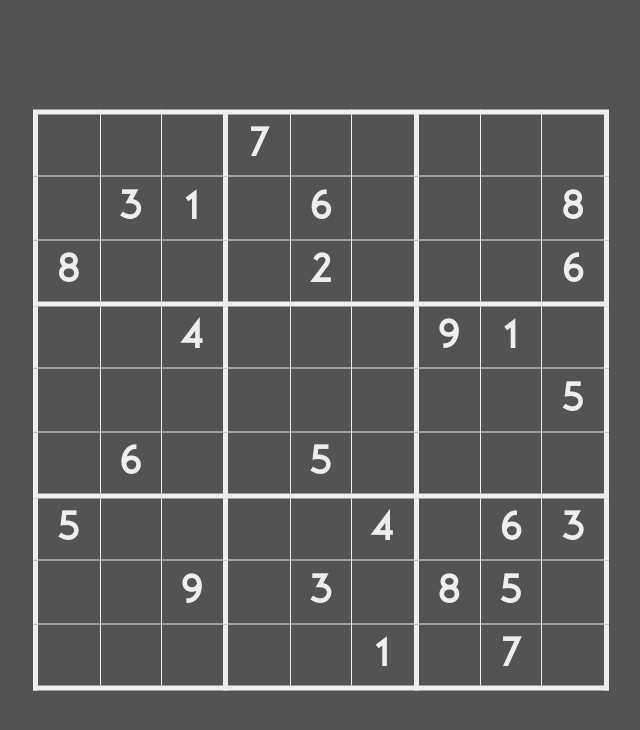
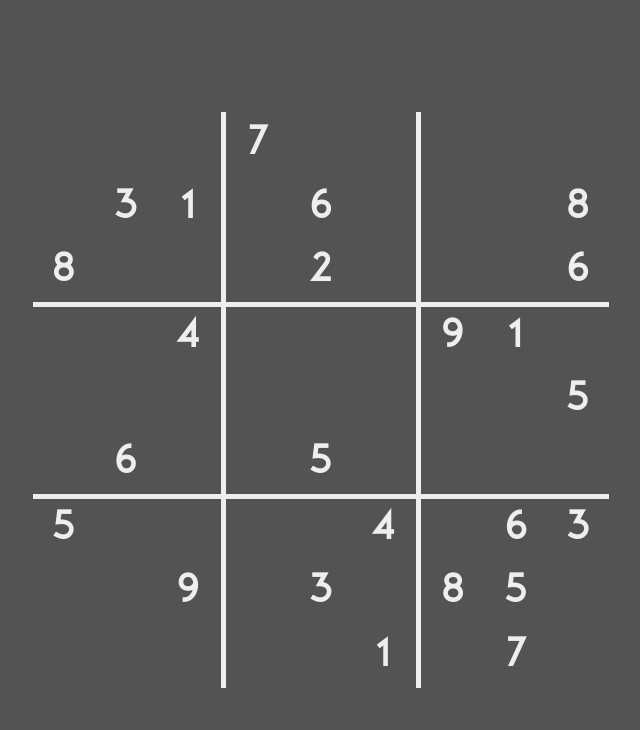
Before and after one commit to tsedan/sudoku, a React (Create React App) app: page / in a window 1280 px wide. Both pictures are taken after a click on the button "Generate Sudoku". Shown: the top 730 px of the page, without its empty margins (319-959 px from the left). Built offline with nearby package versions, Linux system fonts and the light colour scheme.

Commit message:
Styling Changes

```diff
--- a/src/App.css
+++ b/src/App.css
@@ -29,25 +29,35 @@ tr {
 td {
   height:30px;
   width:30px;
-  border: 1px solid;
   font-size: 5vmin;
 }
 
-td:first-child {
-  border-left: solid;
-  border-left-width: thick;
+.nonclickable {
+  pointer-events: none;
+  user-select: none;
 }
+
+.clickable:hover {
+  background-color: #656565;
+  cursor: pointer;
+}
+
 td:nth-child(3n) {
   border-right: solid;
   border-right-width: thick;
 }
-tr:first-child {
-  border-top: solid;
-  border-top-width: thick;
+
+td:last-child {
+  border-right: none;
 }
+
 tr:nth-child(3n) td {
   border-bottom: solid;
   border-bottom-width: thick;
+}
+
+tr:last-child td {
+  border-bottom: none;
 }
 
 button {
--- a/src/App.js
+++ b/src/App.js
@@ -22,11 +22,11 @@ class App extends Component {
         for (let j = 0; j < 9; j++) {
           if (this.state.sudoku[i * 9 + j] !== 0) {
             nextLine.push(
-              <td key={"Cell " + i + " " + j}>{this.state.sudoku[i * 9 + j]}</td>
+              <td className="nonclickable" key={"Cell " + i + " " + j}>{this.state.sudoku[i * 9 + j]}</td>
             );
           } else {
             nextLine.push(
-              <td key={"Cell " + i + " " + j} />
+              <td className="clickable" key={"Cell " + i + " " + j} />
             );
           }
         }
```
